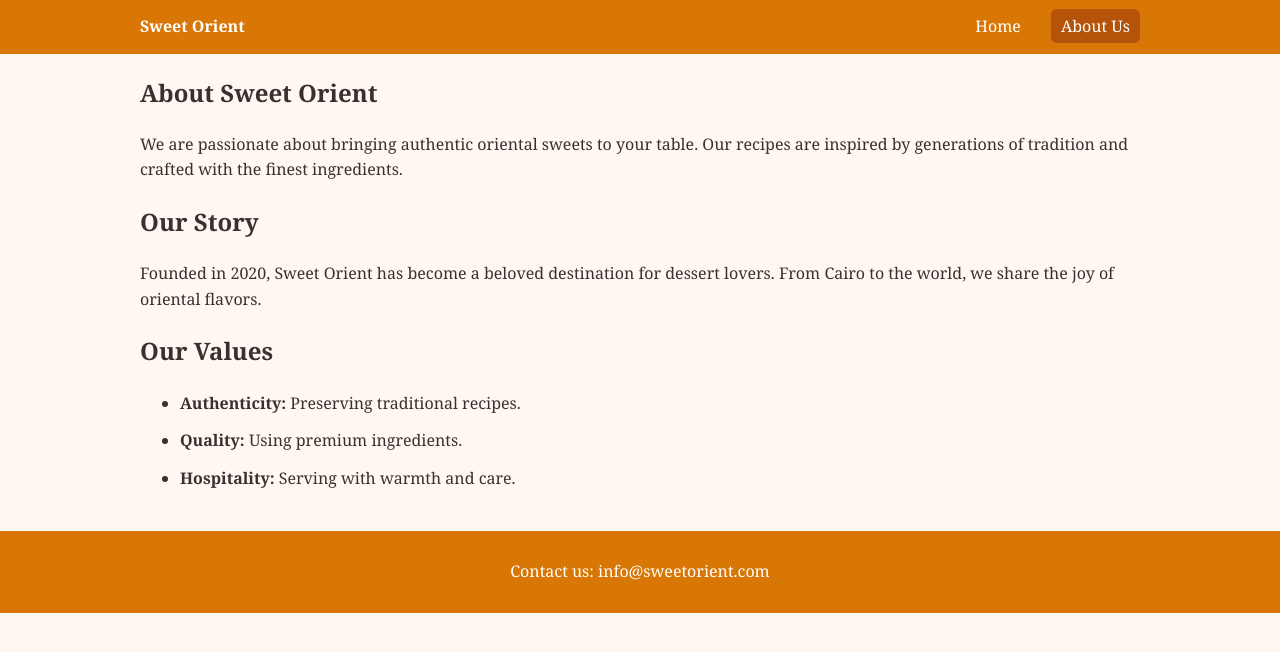
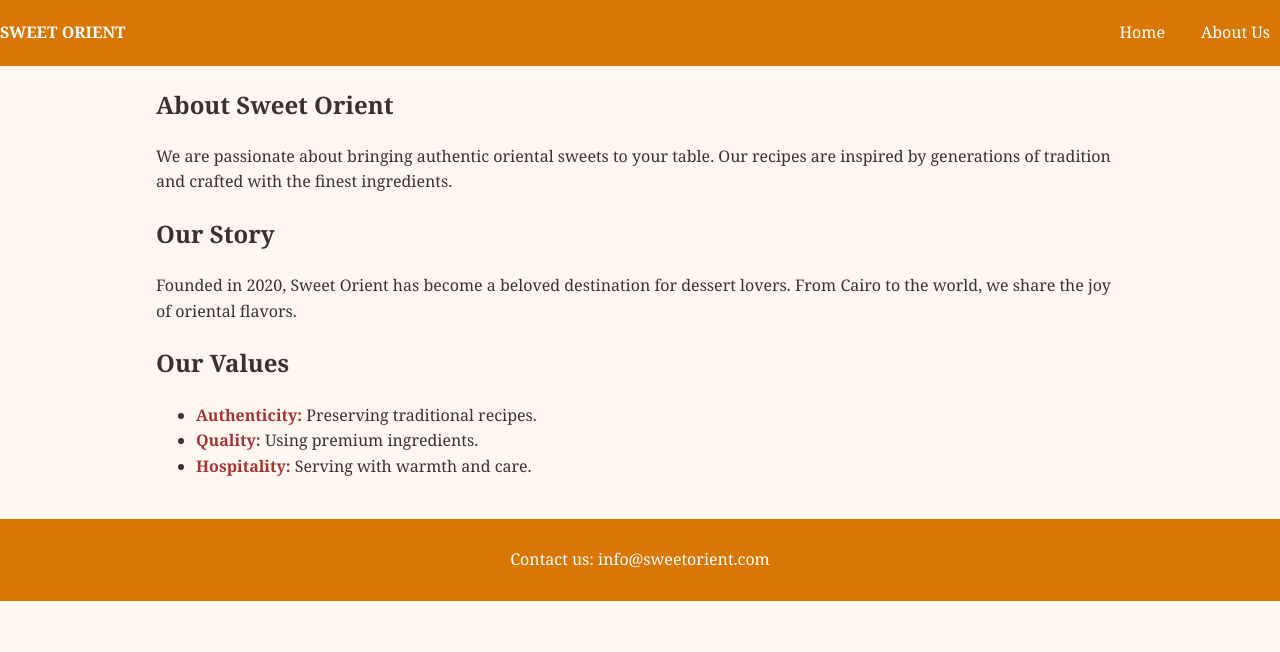
Before and after one commit to tecnologyh/orient-sweets, a plain HTML site: page about.html in a window 1280 px wide. Drawn offline with Linux system fonts and the light colour scheme.

Commit message:
Update about.html

```diff
--- a/about.html
+++ b/about.html
@@ -4,21 +4,81 @@
   <meta charset="UTF-8" />
   <meta name="viewport" content="width=device-width, initial-scale=1" />
   <title>About Us - Sweet Orient</title>
-  <link rel="stylesheet" href="style.css" />
+  <style>
+     body {
+  margin: 0;
+  font-family: Georgia, Times, 'Times New Roman', serif;
+  font-size: 16px;
+  font-weight: normal;
+  font-style: normal;
+  background: #fff8f2;
+  color: #3b2f2f;
+  line-height: 1.6;
+}
+
+.header {
+  background: #d97706;
+  color: #fff;
+}
+
+.hh {
+  display: flex;
+  justify-content: space-between;
+  align-items: center;
+  padding: 14px 0;
+}
+
+.lo {
+  font-weight: bold;
+  text-decoration: none;
+  color: #fff;
+  text-transform: uppercase;
+  position: relative;}
+
+  .li {
+  display: flex;
+}
+
+.li a {
+  color: #fff;
+  text-decoration: none;
+  margin-left: 16px;
+  padding: 6px 10px;
+  border-radius: 6px;
+}
+.contact {
+  margin: 40px auto;
+  padding: 20px;
+}
+.container {
+  max-width: 1000px;
+  margin: 0 auto;
+  padding: 0 16px;
+  box-sizing: border-box;
+}
+strong { color: #a83232; font-weight: bold; }
+
+.foot {
+  background: #d97706;
+  color: #fff;
+  text-align: center;
+  padding: 12px 0;
+  margin-top: 40px;
+  position: relative;
+}
+  </style>
 </head>
 <body>
-  <header class="site-header">
-    <div class="container header-wrap">
-      <a class="logo" href="index.html">Sweet Orient</a>
-      <div class="nav">
+  <header class="header">
+    <div class="hh">
+      <a class="lo" href="index.html">Sweet Orient</a>
+      <div class="li">
         <a href="index.html">Home</a>
-        <a href="about.html" class="active">About Us</a>
+        <a href="about.html" class="li a">About Us</a>
       </div>
     </div>
   </header>
-
-
-    <section class="page-header">
+    <section >
       <div class="container">
         <h1>About Sweet Orient</h1>
         <p>We are passionate about bringing authentic oriental sweets to your table. Our recipes are inspired by generations of tradition and crafted with the finest ingredients.</p>
@@ -31,16 +91,14 @@
         <p>Founded in 2020, Sweet Orient has become a beloved destination for dessert lovers. From Cairo to the world, we share the joy of oriental flavors.</p>
 
         <h2>Our Values</h2>
-        <ul class="list">
+        <ul>
           <li><strong>Authenticity:</strong> Preserving traditional recipes.</li>
           <li><strong>Quality:</strong> Using premium ingredients.</li>
           <li><strong>Hospitality:</strong> Serving with warmth and care.</li>
         </ul>
       </div>
     </section>
-
-
-  <footer class="site-footer">
+  <footer class="foot">
     <div class="container">
       <p>Contact us: info@sweetorient.com</p>
     </div>
```
